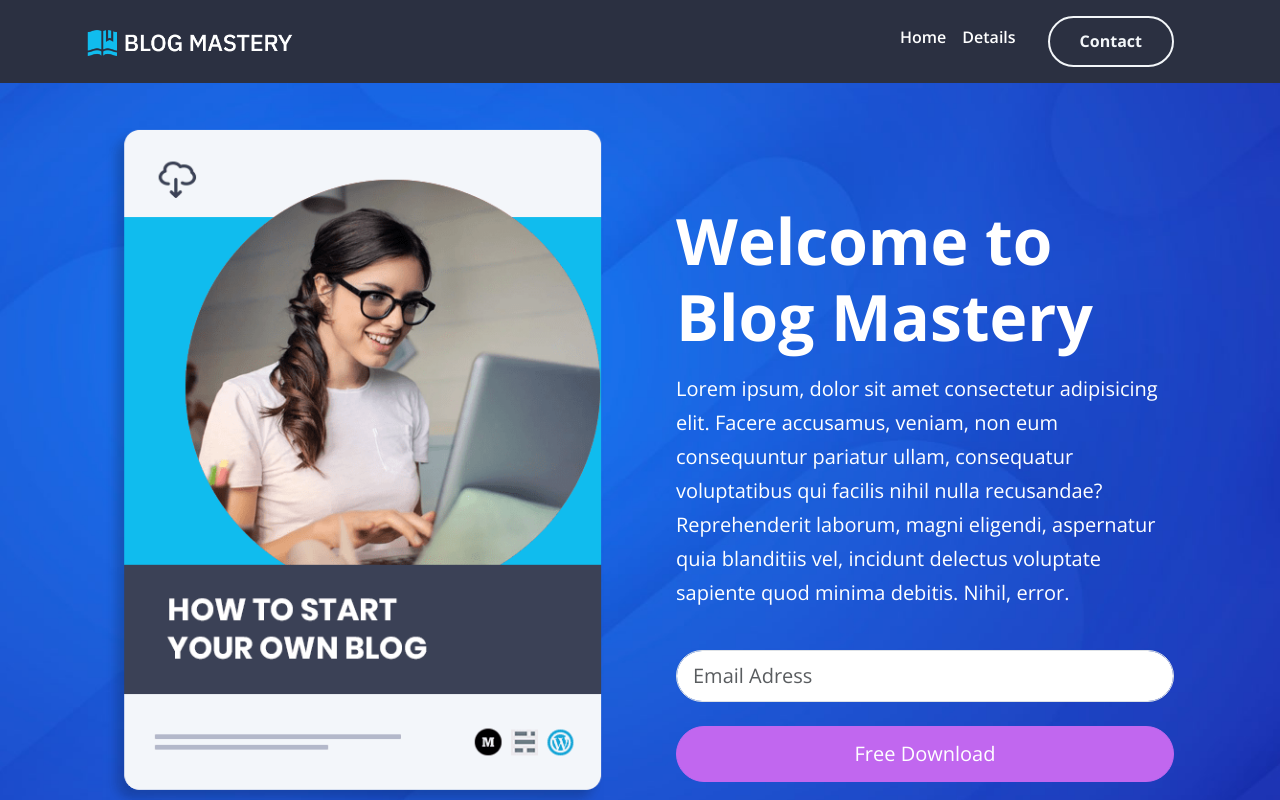
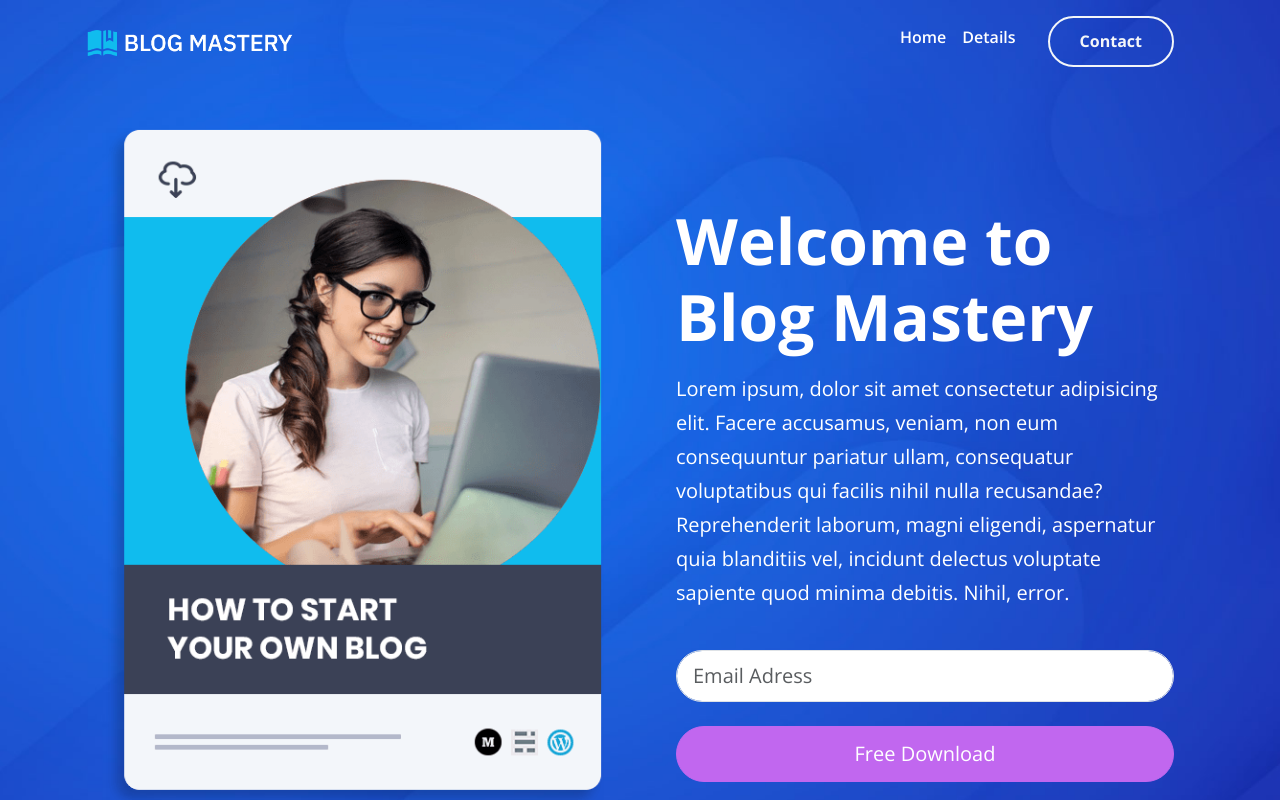
Before and after one commit to tomaszbialkowski/bs5_ebook_website, a website: page index.html in a window 1280 px wide. Shown: the top 800 px of the page. Drawn offline with nearby package versions, Linux system fonts and the light colour scheme.

Commit message:
add navbar transition

```diff
--- a/js/script.js
+++ b/js/script.js
@@ -1 +1,16 @@
 // Add custom JavaScript here
+function userScroll() {
+    const navbar = document.querySelector('.navbar');
+
+    window.addEventListener('scroll', () => {
+        if (window.scrollY >= 78) {
+            navbar.classList.add('bg-dark')
+            navbar.classList.add('navbar-sticky')
+        } else {
+            navbar.classList.remove('bg-dark')
+            navbar.classList.remove('navbar-sticky')
+        }
+    })
+}
+
+document.addEventListener('DOMContentLoaded', userScroll);
--- a/scss/styles.scss
+++ b/scss/styles.scss
@@ -12,6 +12,15 @@ $light: #f3f6f9;
 .navbar-nav .btn-outline-light:hover {
     background-color: $light;
     // border-color: $secondary !important;
+}
+
+.navbar {
+    transition: all .2s ease-in-out;
+}
+
+.navbar-sticky {
+    opacity: 0.95;
+    box-shadow: 0 0 10px 0 rgba(0,0,0,0.6);
 }
 
 header {
```
Also changed, not shown: css/styles.css.
